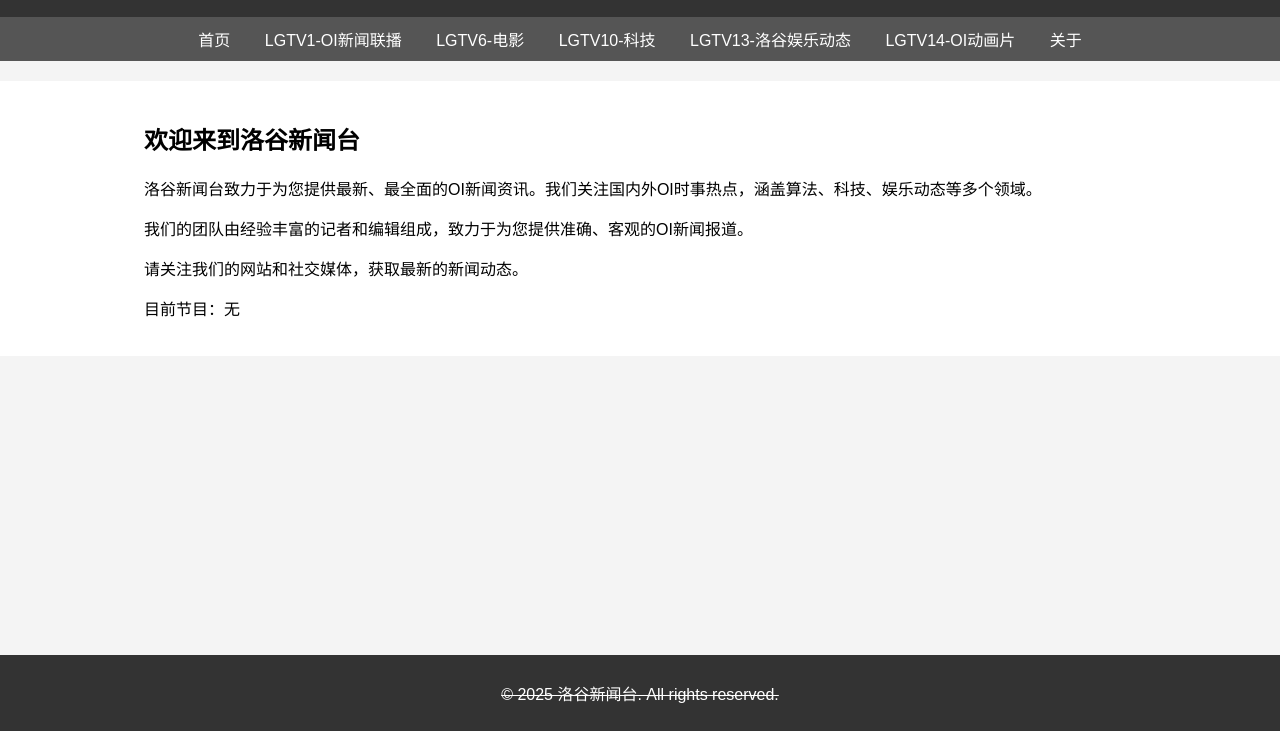
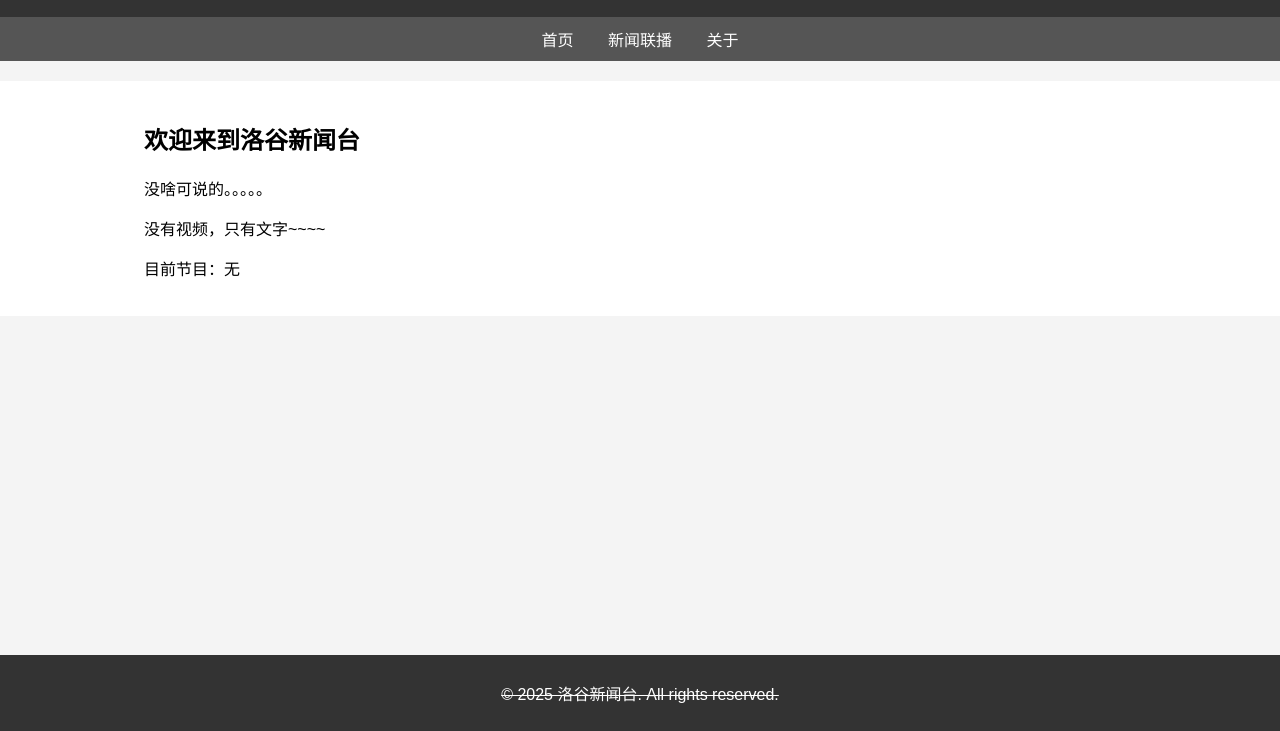
Before and after one commit to luogutv/luogutv.github.io, a plain HTML site: page index.html in a window 1280 px wide. Shown: the part 69-800 px from the top of the page. Drawn offline with Linux system fonts and the light colour scheme.

Commit message:
Update index.html

```diff
--- a/index.html
+++ b/index.html
@@ -79,11 +79,7 @@
     <nav>
         <div class="container">
             <a href="https://luogutv.github.io">首页</a>
-            <a href="LGTV1.html">LGTV1-OI新闻联播</a>
-            <a href="LGTV6.html">LGTV6-电影</a>
-            <a href="LGTV10.html">LGTV10-科技</a>
-            <a href="LGTV13.html">LGTV13-洛谷娱乐动态</a>
-            <a href="LGTV14.html">LGTV14-OI动画片</a>
+            <a href="xinwenlianbo.html">新闻联播</a>
             <a href="https://www.luogu.com.cn/team/97448">关于</a>
         </div>
     </nav>
@@ -91,9 +87,8 @@
     <div class="content">
         <div class="container">
             <h2>欢迎来到洛谷新闻台</h2>
-            <p>洛谷新闻台致力于为您提供最新、最全面的OI新闻资讯。我们关注国内外OI时事热点，涵盖算法、科技、娱乐动态等多个领域。</p>
-            <p>我们的团队由经验丰富的记者和编辑组成，致力于为您提供准确、客观的OI新闻报道。</p>
-            <p>请关注我们的网站和社交媒体，获取最新的新闻动态。</p>
+            <p>没啥可说的。。。。。</p>
+            <p>没有视频，只有文字~~~~</p>
             <p>目前节目：无</p>
         </div>
     </div>
```
